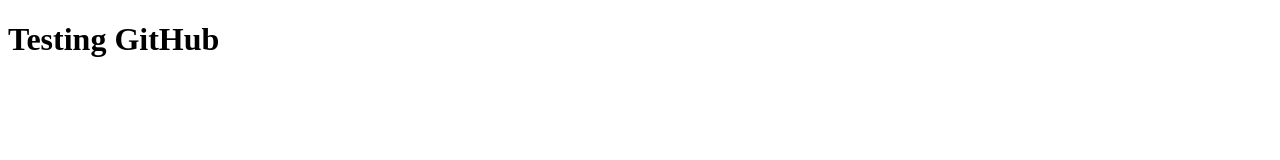
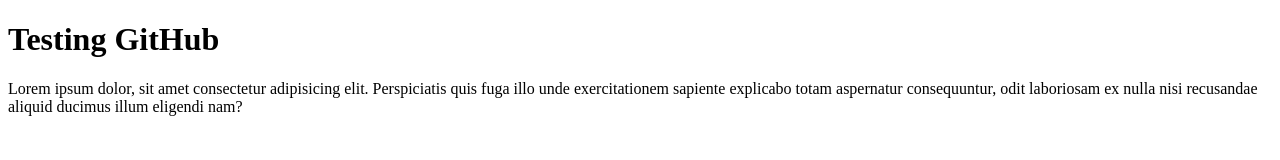
Before and after one commit to SalarAsker/webb-project, a plain HTML site: page index.html in a window 1280 px wide. Drawn offline with Linux system fonts and the light colour scheme.

Commit message:
add a paragraph in index file

```diff
--- a/index.html
+++ b/index.html
@@ -10,5 +10,6 @@
 
     <h1>Testing GitHub</h1>
 
+    <p>Lorem ipsum dolor, sit amet consectetur adipisicing elit. Perspiciatis quis fuga illo unde exercitationem sapiente explicabo totam aspernatur consequuntur, odit laboriosam ex nulla nisi recusandae aliquid ducimus illum eligendi nam?</p>
 </body>
 </html>
```
